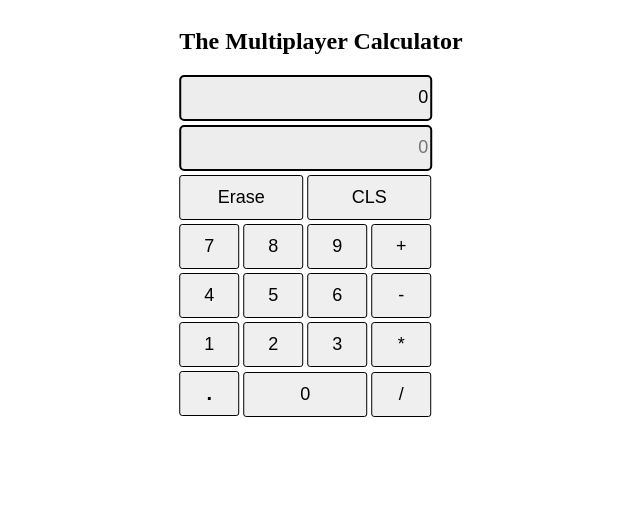
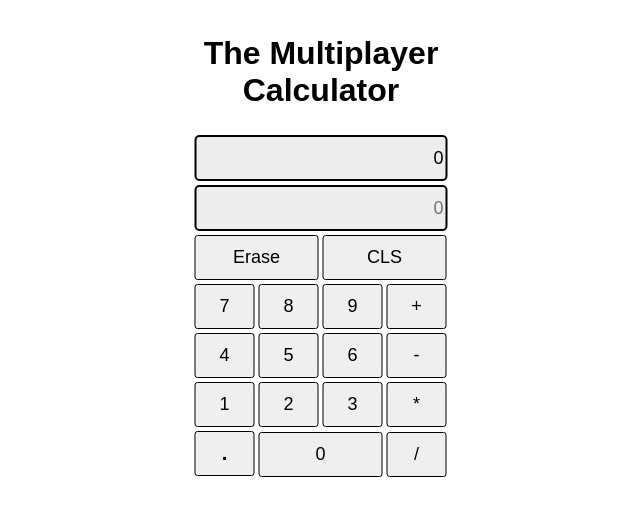
Before and after one commit to NemoEriksson02/multiplayer_calculator, a website: page index.html in a window 1280 px wide. Shown: the whole page, without its empty margins (319-959 px from the left). Drawn offline with nearby package versions, Linux system fonts and the light colour scheme; no server answers.

Commit message:
Updated some things
Added port to a const and centered the title text

```diff
--- a/index.html
+++ b/index.html
@@ -8,6 +8,12 @@
     <style>
         *::selection{
             user-select: none;
+        }
+
+        h1{
+            text-align: center;
+            font-family: Arial, Helvetica, sans-serif;
+            font-size: 2rem;
         }
 
         button{
@@ -48,6 +54,13 @@
             position: absolute;
             left: 50%;
             transform: translateX(-50%);
+            width: 400px;
+        }
+
+        #calculator{
+            position: absolute;
+            left: 50%;
+            transform: translateX(-50%);
         }
 
     </style>
@@ -57,6 +70,7 @@
     <section id="main">
         <h1>The Multiplayer Calculator</h1>
 
+        <section id="calculator">
             <input readonly id="display" value="0"></h2><br/>
             <input placeholder="0" readonly id="value"/><br/>
 
@@ -82,6 +96,7 @@
             <button class="commaBtn" onclick="addComma()">.</button>
             <button class="wide" onclick="addNum(0)" class="wide">0</button>
             <button onclick="send('div')">/</button><br/>
+            </section>
     </section>
 
     <script src="/socket.io/socket.io.js"></script>
--- a/server.js
+++ b/server.js
@@ -1,12 +1,12 @@
 const express = require('express');
 const app = express();
 const http = require('http');
-const { SocketAddress } = require('net');
 const server = http.createServer(app);
 const { Server } = require("socket.io");
 const io = new Server(server);
 
 let displayValue = 0;
+const port = 3024;
 
 app.get('/', (req, res) => {
   res.sendFile(__dirname + '/index.html');
@@ -48,6 +48,6 @@ io.on('connection', (socket) => {
   })
 });
 
-server.listen(3000, () => {
-  console.log('Listening on *:3000');
+server.listen(port, () => {
+  console.log(`Listening on port ${port}`);
 });
```
Lines whose indentation alone changed are shown as unchanged.
